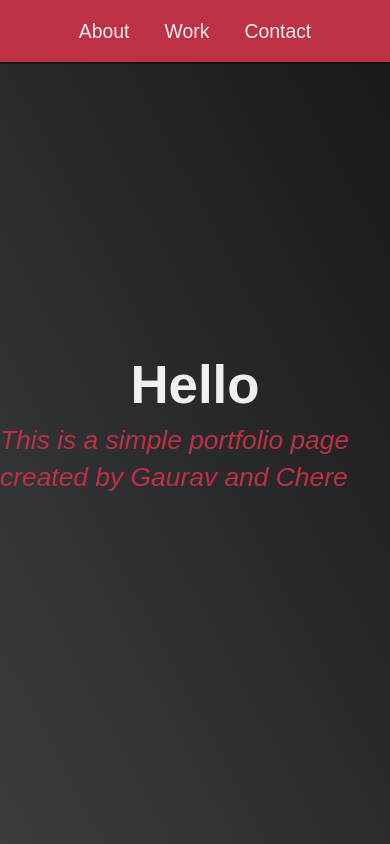
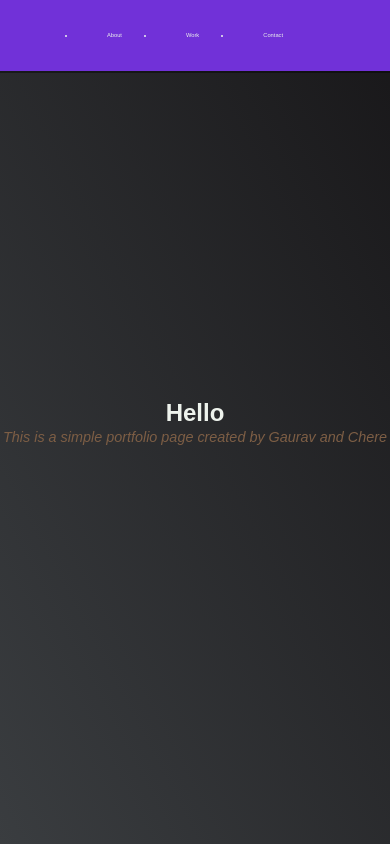
Before and after one commit to Microverse-Fullstack-Program/Personal_Portifolio-Microverse-Traials, a plain HTML site: page index.html in a window 390 px wide. Shown: the top 844 px of the page. Drawn offline with Linux system fonts and the light colour scheme.

Commit message:
Update CSS

```diff
--- a/css/style.css
+++ b/css/style.css
@@ -1,9 +1,9 @@
 /* Custom properties/variables  */
 :root {
-  --main-white: #f0f0f0;
-  --main-red: #be3144;
-  --main-blue: #45567d;
-  --main-gray: #303841;
+  --main-white: #eef3ed;
+  --main-blue: #7131d8;
+  --main-brown: #7d5e45;
+  --main-gray: #c917a2;
 }
 
 /* Base reset */
@@ -12,87 +12,33 @@
   padding: 0;
 }
 
-/* box-sizing and font sizing */
-*,
-*::before,
-*::after {
-  box-sizing: inherit;
-}
-
 html {
   box-sizing: border-box;
-
-  /* Set font size for easy rem calculations
-   * default document font size = 16px, 1rem = 16px, 100% = 16px
-   * (100% / 16px) * 10 = 62.5%, 1rem = 10px, 62.5% = 10px
-  */
-  font-size: 62.5%;
+  font-size: 50%;
   scroll-behavior: smooth;
 }
 
-/* A few media query to set some font sizes at different screen sizes.
- * This helps automate a bit of responsiveness.
- * The trick is to use the rem unit for size values, margin and padding.
- * Because rem is relative to the document font size
- * when we scale up or down the font size on the document
- * it will affect all properties using rem units for the values.
-*/
-
-/* I am using the em unit for breakpoints
- * The calculation is the following
- * screen size divided by browser base font size
- * As an example: a breakpoint at 980px
- * 980px / 16px = 61.25em
-*/
-
-/* 1200px / 16px = 75em */
-@media (max-width: 75em) {
-  html {
-    font-size: 60%;
-  }
-}
-
-/* 980px / 16px = 61.25em */
-@media (max-width: 61.25em) {
-  html {
-    font-size: 58%;
-  }
-}
-
-/* 460px / 16px = 28.75em */
-@media (max-width: 28.75em) {
-  html {
-    font-size: 55%;
-  }
-}
-
 /* Base styles */
-
 body {
-  font-family: 'Poppins', sans-serif;
-  font-size: 1.8rem; /* 18px */
-  font-weight: 400;
-  line-height: 1.4;
+  font-family: sans-serif;
+  font-size: 1.2rem;
+  font-weight: 450;
+  line-height: 1.3;
   color: var(--main-white);
 }
 
-h1,
-h2 {
-  font-family: 'Raleway', sans-serif;
-  font-weight: 700;
+h1, h2 {
+  font-family: sans-serif;
+  font-weight: 600;
   text-align: center;
 }
 
 h1 {
-  font-size: 6rem;
+  font-size: 5rem;
 }
 
 h2 {
-  font-size: 4.2rem;
-}
-
-ul {
-  list-style: none;
+  font-size: 3.5rem;
 }
 
 a {
@@ -114,8 +60,8 @@ img {
   top: 0;
   left: 0;
   width: 100%;
-  background: var(--main-red);
-  box-shadow: 0 2px 0 rgba(0, 0, 0, 0.4);
+  background: var(--main-blue);
+  box-shadow: 0 2px 0 #00000066;
   z-index: 10;
 }
 
@@ -124,20 +70,10 @@ img {
   margin-right: 2rem;
 }
 
-@media (max-width: 28.75em) {
-  .nav {
-    justify-content: center;
-  }
-
-  .nav-list {
-    margin: 0 1rem;
-  }
-}
-
 .nav-list a {
   display: block;
-  font-size: 2.2rem;
-  padding: 2rem;
+  font-size: 40pxrem;
+  padding: 32px;
 }
 
 .nav-list a:hover {
@@ -161,27 +97,20 @@ img {
   font-size: 3rem;
   font-weight: 200;
   font-style: italic;
-  color: var(--main-red);
+  color: var(--main-brown);
 }
 
 /* Projects section */
-
 .projects-section {
   text-align: center;
   padding: 10rem 2rem;
-  background: var(--main-blue);
+  background: var(--main-brown);
 }
 
 .projects-section-header {
-  max-width: 640px;
+  max-width: 650px;
   margin: 0 auto 6rem auto;
   border-bottom: 0.2rem solid var(--main-white);
-}
-
-@media (max-width: 28.75em) {
-  .projects-section-header {
-    font-size: 4rem;
-  }
 }
 
 /* "Automagic" image grid using no media queries */
@@ -193,16 +122,6 @@ img {
   max-width: 1280px;
   margin: 0 auto;
   margin-bottom: 6rem;
-}
-
-@media (max-width: 30.625em) {
-  .projects-section {
-    padding: 6rem 1rem;
-  }
-
-  .projects-grid {
-    grid-template-columns: 1fr;
-  }
 }
 
 .project {
@@ -258,7 +177,6 @@ img {
 }
 
 /* Contact section */
-
 .contact-section {
   display: flex;
   flex-direction: column;
@@ -273,12 +191,6 @@ img {
 
 .contact-section-header > h2 {
   font-size: 6rem;
-}
-
-@media (max-width: 28.75em) {
-  .contact-section-header > h2 {
-    font-size: 4rem;
-  }
 }
 
 .contact-section-header > p {
@@ -304,8 +216,7 @@ img {
   transform: translateY(8px);
 }
 
-/* Footer */
-
+/* Footer section*/
 footer {
   font-weight: 300;
   display: flex;
@@ -323,7 +234,46 @@ footer i {
   vertical-align: middle;
 }
 
-@media (max-width: 28.75em) {
+@media (max-width: 1200px) {
+  html {
+    font-size: 45%;
+  }
+}
+
+@media (max-width: 980px) {
+  html {
+    font-size: 40%;
+  }
+}
+
+@media (max-width: 460px) {
+  html {
+    font-size: 30%;
+  }
+  .nav {
+    justify-content: center;
+  }
+
+  .nav-list {
+    margin: 0 16px;
+  }
+
+  .projects-section-header {
+    font-size: 4rem;
+  }
+
+  .projects-section {
+    padding: 6rem 1rem;
+  }
+
+  .projects-grid {
+    grid-template-columns: 1fr;
+  }
+
+  .contact-section-header > h2 {
+    font-size: 4rem;
+  }
+
   footer {
     flex-direction: column;
     text-align: center;
```
